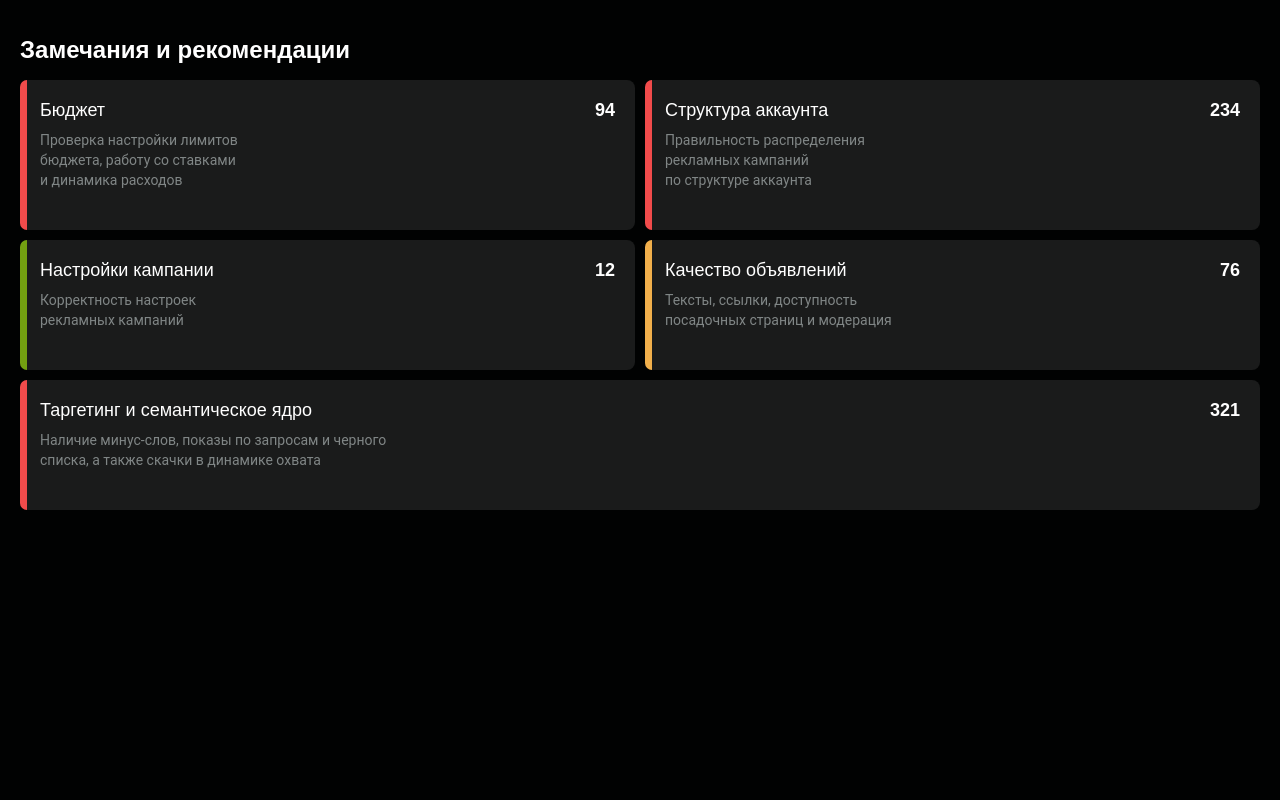
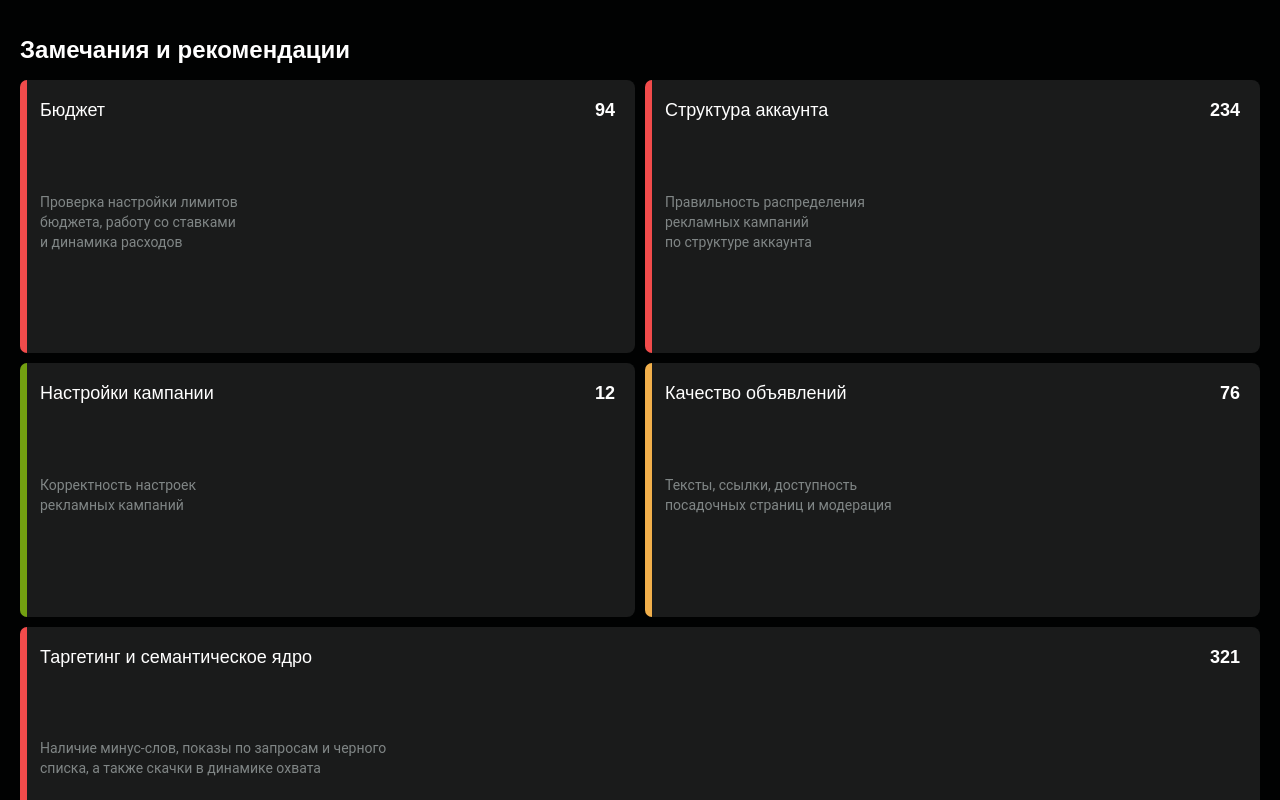
Before and after one commit to AlekseiUsov/adaptive-app-react, a React (Vite) app: page / in a window 1280 px wide. Built offline with nearby package versions, Linux system fonts and the light colour scheme.

Commit message:
fix height

```diff
--- a/src/components/cardsList/index.module.scss
+++ b/src/components/cardsList/index.module.scss
@@ -1,6 +1,5 @@
 .wrapper {
   padding: 20px;
-  height: 100vh;
 }
 
 .title {
@@ -14,6 +13,7 @@
   list-style: none;
   margin: 0;
   padding: 0;
+  height: 100vh;
 }
 
 .card {
```
